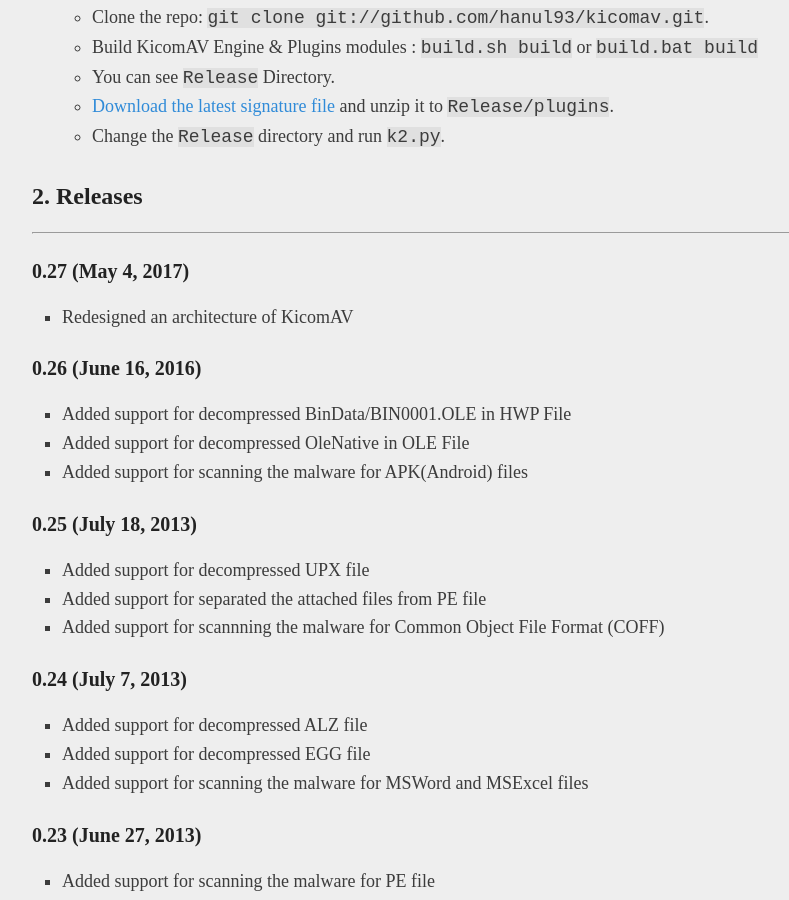
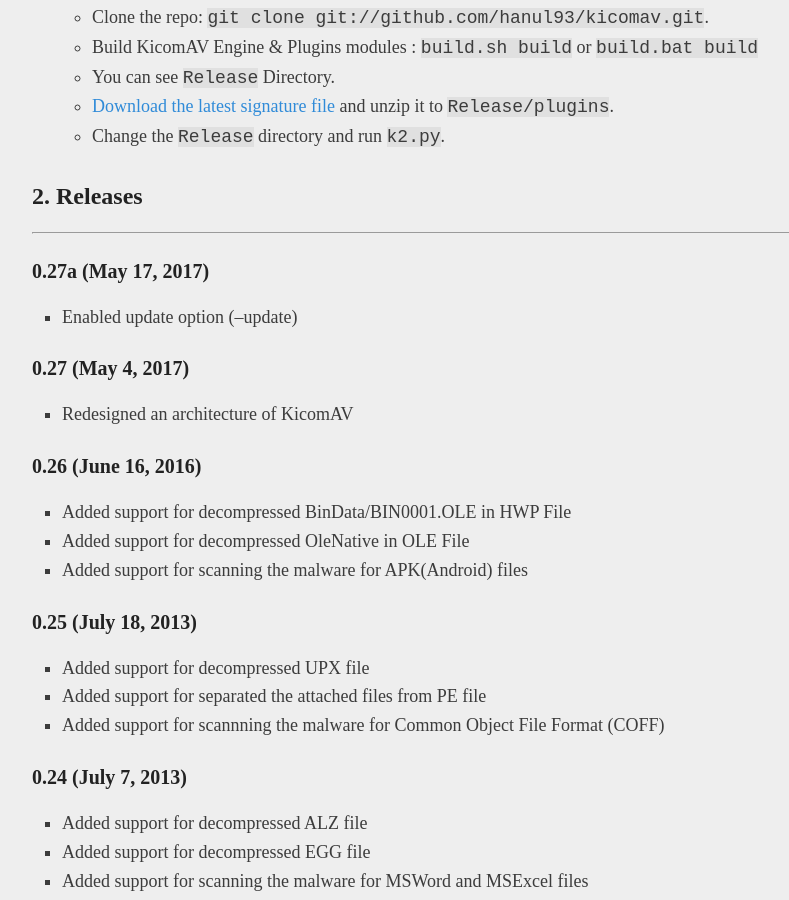
Before and after one commit to hanul93/kicomav, a Jekyll site: the page built from index.md, in a window 1280 px wide and 900 px high, scrolled down 1246 px. Shown: the whole window, without its empty margins (218-1007 px from the left). Built offline with Jekyll 4.4.1, drawn with Linux system fonts in a browser that asks for light colours; our own code applies the rules of GitHub Pages for plain Markdown files.

Commit message:
0.27a 정보를 추가

```diff
--- a/index.md
+++ b/index.md
@@ -33,6 +33,10 @@
 ## 2. Releases
 
 ***
+
+### 0.27a (May 17, 2017)
+
+* Enabled update option (--update)
 
 ### 0.27 (May 4, 2017)
 
```
